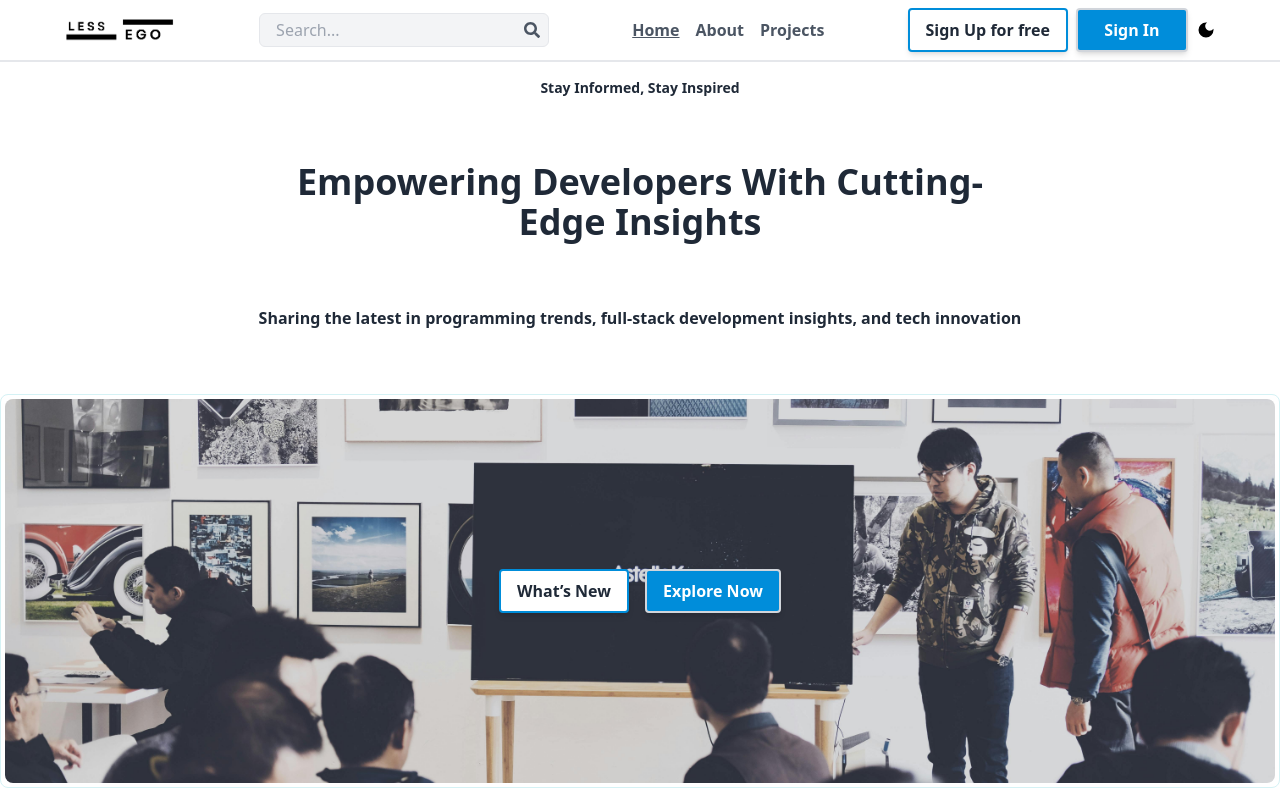
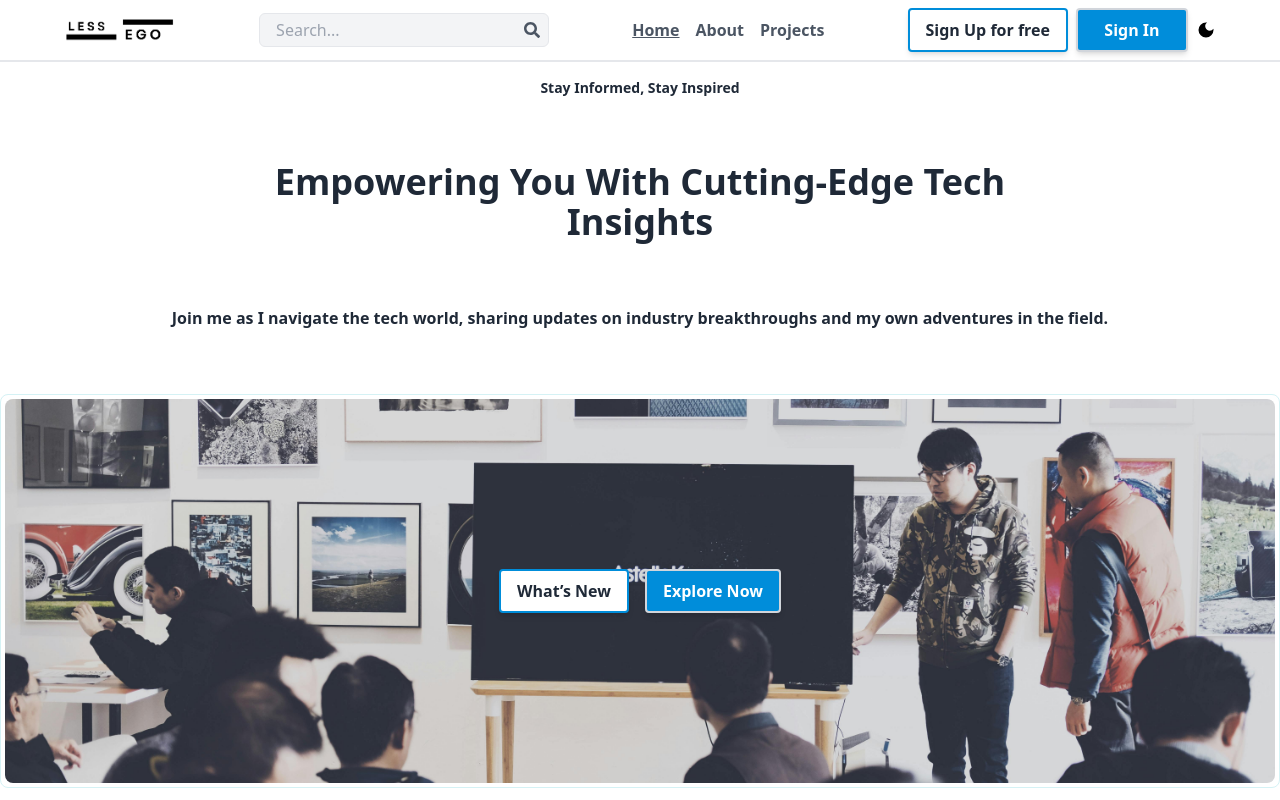
Before and after one commit to LesegoLSG/blog, a React (Vite) app in the folder client/: page / in a window 1280 px wide. Shown: the top 800 px of the page. Built offline with nearby package versions, Linux system fonts and the light colour scheme; no server answers.

Commit message:
Included call to action

```diff
--- a/client/src/pages/Home.jsx
+++ b/client/src/pages/Home.jsx
@@ -4,6 +4,7 @@ import { useNavigate } from "react-router-dom";
 import PostCard from "../components/Cards/PostCard";
 import NoData from "../components/Reusables/displays/NoData";
 import { useSelector } from "react-redux";
+import CallToAction from "../components/CallToAction/CallToAction";
 
 const Home = () => {
   const navigate = useNavigate();
@@ -42,11 +43,11 @@ const Home = () => {
             Stay Informed, Stay Inspired
           </span>
           <h1 className="text-4xl font-extrabold max-w-3xl text-center">
-            Empowering Developers With Cutting-Edge Insights
+            Empowering You With Cutting-Edge Tech Insights
           </h1>
           <p className="font-semibold text-center">
-            Sharing the latest in programming trends, full-stack development
-            insights, and tech innovation
+            Join me as I navigate the tech world, sharing updates on industry
+            breakthroughs and my own adventures in the field.
           </p>
 
           <div className="w-full min-h-96  border border-accent p-1 rounded-lg">
@@ -96,6 +97,10 @@ const Home = () => {
               </div>
             )}
           </div>
+          {/* Call to Action */}
+          <div className="w-full my-2">
+            <CallToAction />
+          </div>
         </div>
       </div>
     </section>
```
